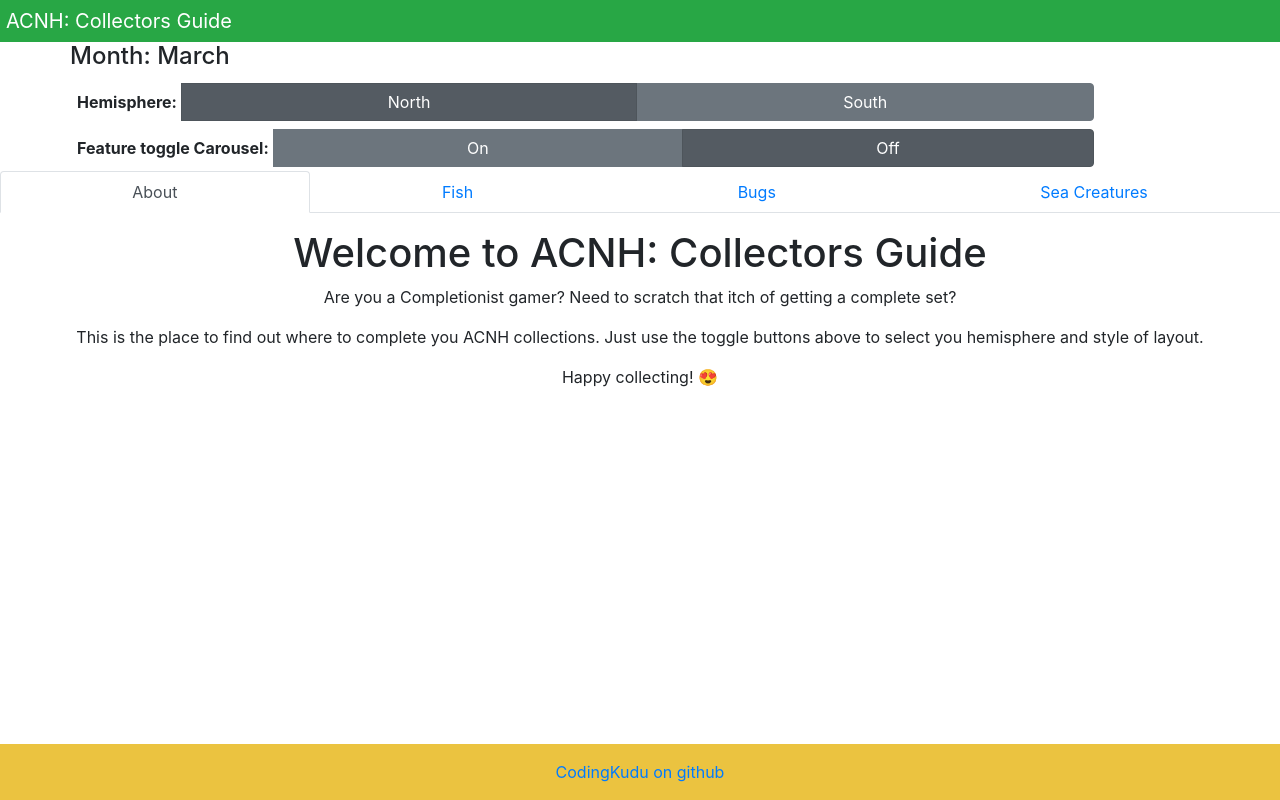
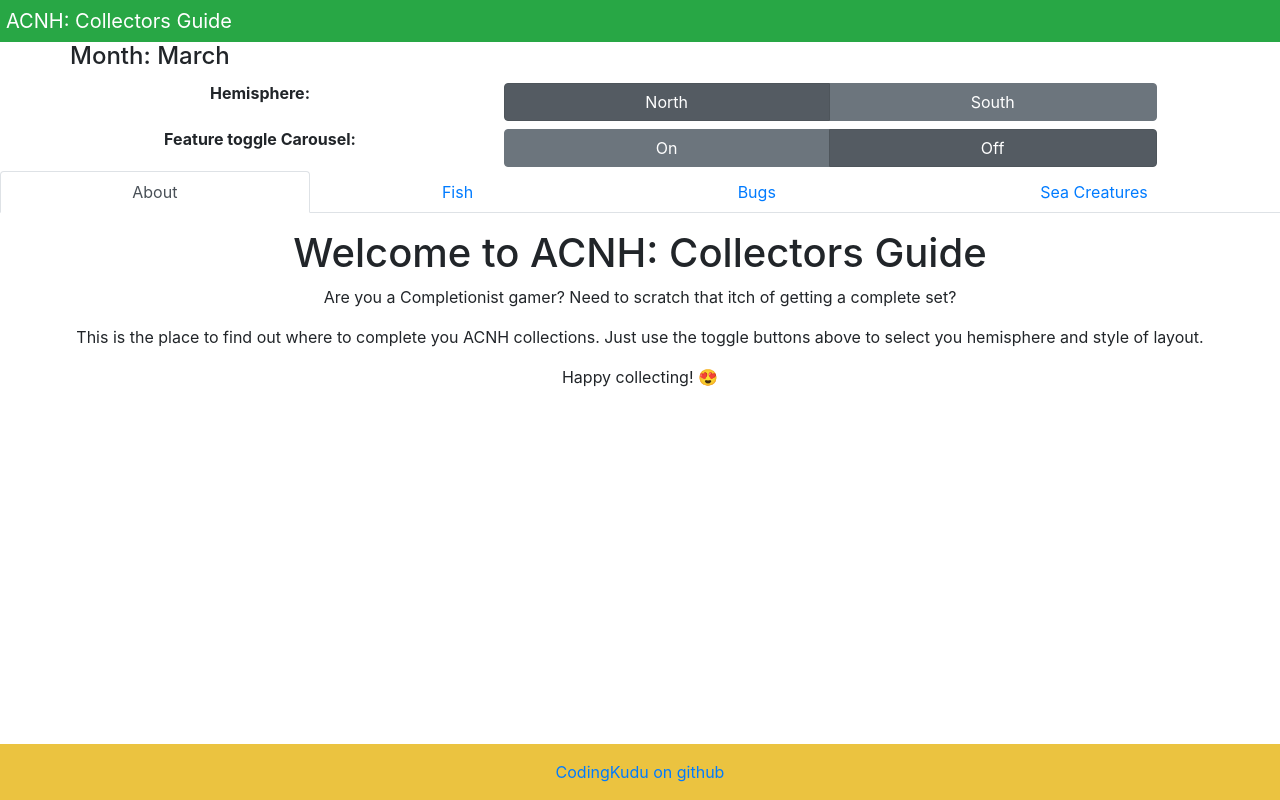
Before and after one commit to codingkudu/acnh-collectors-guide, a React (Create React App) app: page / in a window 1280 px wide. Built offline with nearby package versions, Linux system fonts and the light colour scheme; no server answers.

Commit message:
chore: improve UI layout

```diff
--- a/src/components/Settings/Settings.module.css
+++ b/src/components/Settings/Settings.module.css
@@ -1,16 +1,4 @@
-.Settings {
-    text-align: start;
-    justify-content: flex-start
-}
-
-.container {
-    justify-content: flex-start;
-    align-items: center;
-  }
-
   .header {
-    text-align: center;
-    align-items: center;
     padding: 5px;
     margin-bottom: 0px;
     margin: auto;
@@ -21,8 +9,7 @@
     padding-bottom: 2px;
   }
 
-  .centerMe {
-    /* margin: auto; */
+  .buttonGroupToggle {
     width: 90%;
     padding: 2px;
   }
--- a/src/components/Settings/Settings.tsx
+++ b/src/components/Settings/Settings.tsx
@@ -1,5 +1,5 @@
 import React from 'react';
-import { ButtonGroup, Row, Container, ToggleButton } from 'react-bootstrap';
+import { ButtonGroup, Row, Container, ToggleButton, Col } from 'react-bootstrap';
 import styles from './Settings.module.css';
 import { Hemisphere, useTheme } from '../../context/ThemeContext';
 
@@ -23,7 +23,7 @@
   ];
 
   return (
-    <div className={styles.Settings} data-testid="Settings">
+    <div data-testid="Settings">
       <Container>
         <Row>
           <h4>Month: {formatter.format(new Date())}</h4>
@@ -31,8 +31,11 @@
       </Container>
       <Container>
         <Row className={styles.row}>
-          <ButtonGroup toggle className={styles.centerMe}>
+          <Col sm={4}>
             <b className={styles.header}>Hemisphere:</b>
+          </Col>
+          <Col sm={8}>
+            <ButtonGroup toggle className={styles.buttonGroupToggle}>
               {hemisphereRadios.map((radio, idx) => (
                 <ToggleButton
                   key={idx}
@@ -47,10 +50,14 @@
                 </ToggleButton>
               ))}
             </ButtonGroup>
+          </Col>
         </Row>
         <Row className={styles.row}>
-          <ButtonGroup toggle className={styles.centerMe}>
+          <Col sm={4}>
           <b className={styles.header}>Feature toggle Carousel:</b>
+          </Col>
+          <Col sm={8}>
+            <ButtonGroup toggle className={styles.buttonGroupToggle}>
               {carsouelRadios.map((radio, idx) => (
                 <ToggleButton
                   key={idx}
@@ -65,6 +72,7 @@
                 </ToggleButton>
               ))}
             </ButtonGroup>
+          </Col>
         </Row>
       </Container>
     </div>
```
Lines whose indentation alone changed are shown as unchanged.
